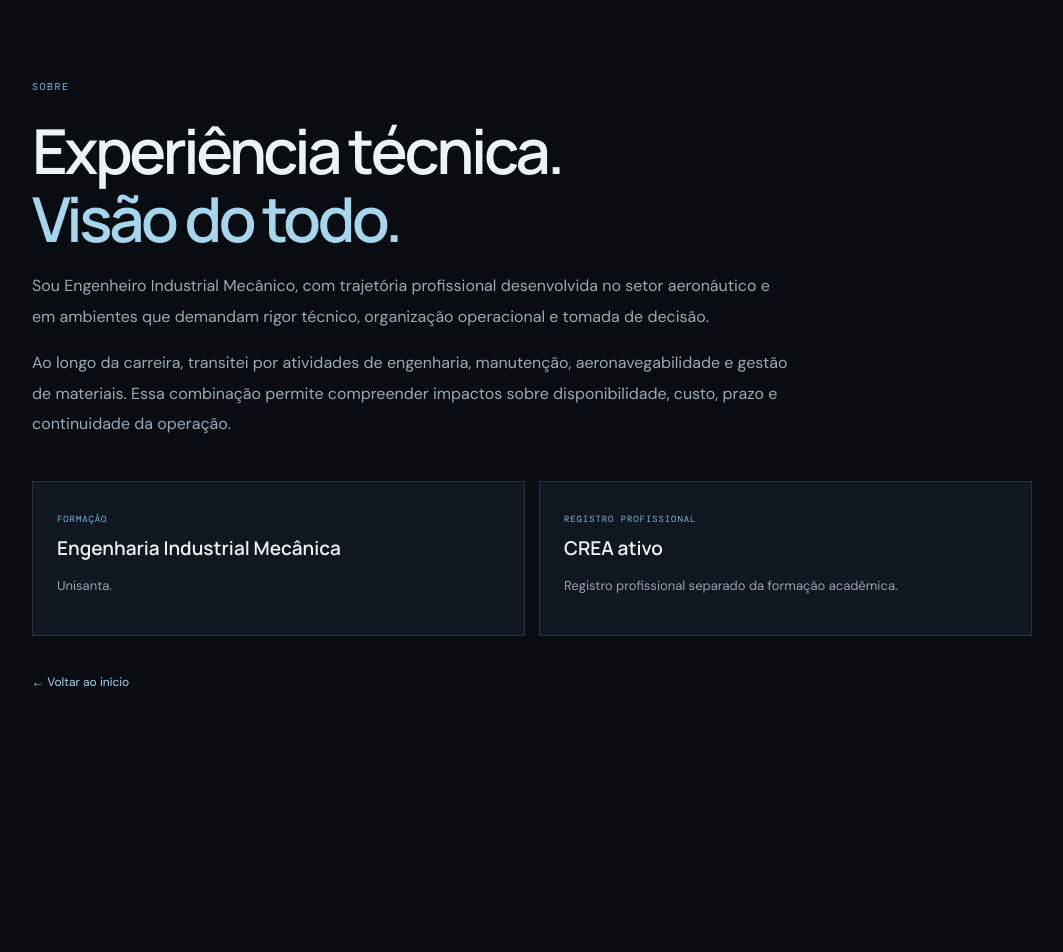
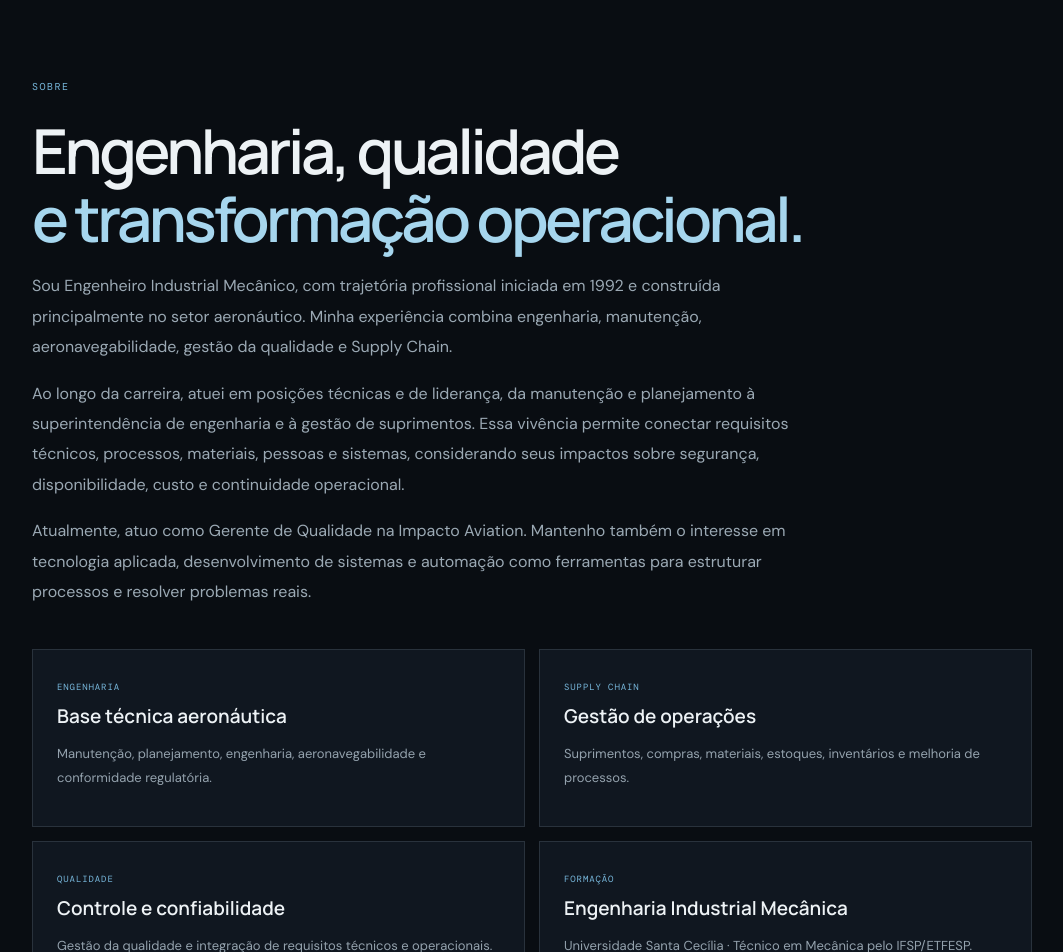
Before and after one commit to fabioteraoka/fabio-teraoka-site, a Next.js app: page /sobre in a window 1280 px wide. Shown: the top 952 px of the page, without its empty margins (108-1171 px from the left). Before the commit the page ends 880 px from the top, so only its background shows below. Built offline with nearby package versions, Linux system fonts and the light colour scheme.

Commit message:
Alinha apresentação profissional ao posicionamento de engenharia e supply chain

```diff
--- a/app/sobre/page.tsx
+++ b/app/sobre/page.tsx
@@ -1,2 +1,22 @@
 import Link from "next/link";
-export default function About(){return <main className="site-page"><section className="site-page-main"><div className="section-kicker">SOBRE</div><h1>Experiência técnica.<br/><em>Visão do todo.</em></h1><p className="site-page-lead">Sou Engenheiro Industrial Mecânico, com trajetória profissional desenvolvida no setor aeronáutico e em ambientes que demandam rigor técnico, organização operacional e tomada de decisão.</p><p className="site-page-lead">Ao longo da carreira, transitei por atividades de engenharia, manutenção, aeronavegabilidade e gestão de materiais. Essa combinação permite compreender impactos sobre disponibilidade, custo, prazo e continuidade da operação.</p><div className="site-page-grid"><article className="site-page-card"><small>FORMAÇÃO</small><h2>Engenharia Industrial Mecânica</h2><p>Unisanta.</p></article><article className="site-page-card"><small>REGISTRO PROFISSIONAL</small><h2>CREA ativo</h2><p>Registro profissional separado da formação acadêmica.</p></article></div><Link className="back-link" href="/">← Voltar ao início</Link></section></main>}
+
+export default function About() {
+  return (
+    <main className="site-page">
+      <section className="site-page-main">
+        <div className="section-kicker">SOBRE</div>
+        <h1>Engenharia, qualidade<br/><em>e transformação operacional.</em></h1>
+        <p className="site-page-lead">Sou Engenheiro Industrial Mecânico, com trajetória profissional iniciada em 1992 e construída principalmente no setor aeronáutico. Minha experiência combina engenharia, manutenção, aeronavegabilidade, gestão da qualidade e Supply Chain.</p>
+        <p className="site-page-lead">Ao longo da carreira, atuei em posições técnicas e de liderança, da manutenção e planejamento à superintendência de engenharia e à gestão de suprimentos. Essa vivência permite conectar requisitos técnicos, processos, materiais, pessoas e sistemas, considerando seus impactos sobre segurança, disponibilidade, custo e continuidade operacional.</p>
+        <p className="site-page-lead">Atualmente, atuo como Gerente de Qualidade na Impacto Aviation. Mantenho também o interesse em tecnologia aplicada, desenvolvimento de sistemas e automação como ferramentas para estruturar processos e resolver problemas reais.</p>
+        <div className="site-page-grid">
+          <article className="site-page-card"><small>ENGENHARIA</small><h2>Base técnica aeronáutica</h2><p>Manutenção, planejamento, engenharia, aeronavegabilidade e conformidade regulatória.</p></article>
+          <article className="site-page-card"><small>SUPPLY CHAIN</small><h2>Gestão de operações</h2><p>Suprimentos, compras, materiais, estoques, inventários e melhoria de processos.</p></article>
+          <article className="site-page-card"><small>QUALIDADE</small><h2>Controle e confiabilidade</h2><p>Gestão da qualidade e integração de requisitos técnicos e operacionais.</p></article>
+          <article className="site-page-card"><small>FORMAÇÃO</small><h2>Engenharia Industrial Mecânica</h2><p>Universidade Santa Cecília · Técnico em Mecânica pelo IFSP/ETFESP.</p></article>
+        </div>
+        <Link className="back-link" href="/">← Voltar ao início</Link>
+      </section>
+    </main>
+  );
+}
```
